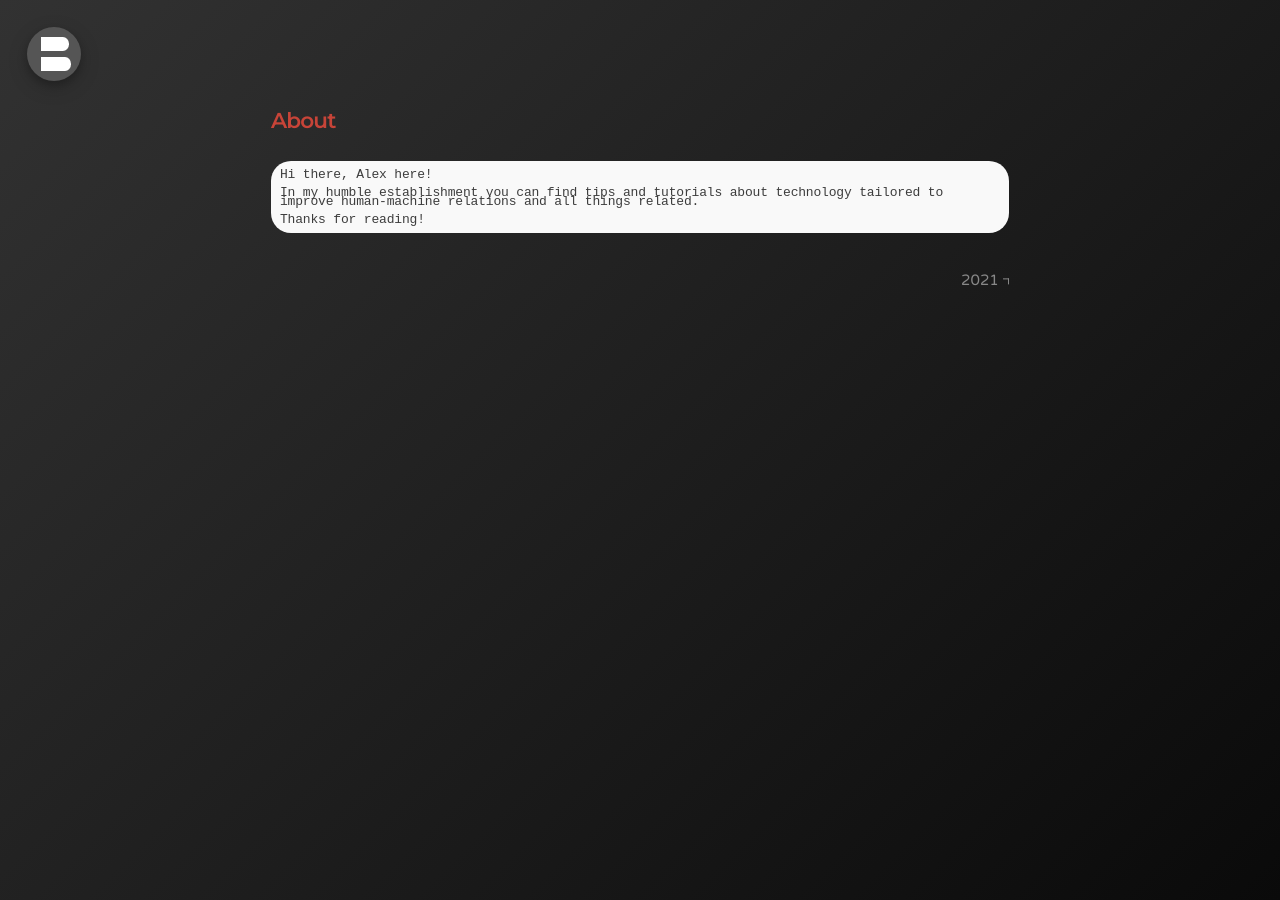
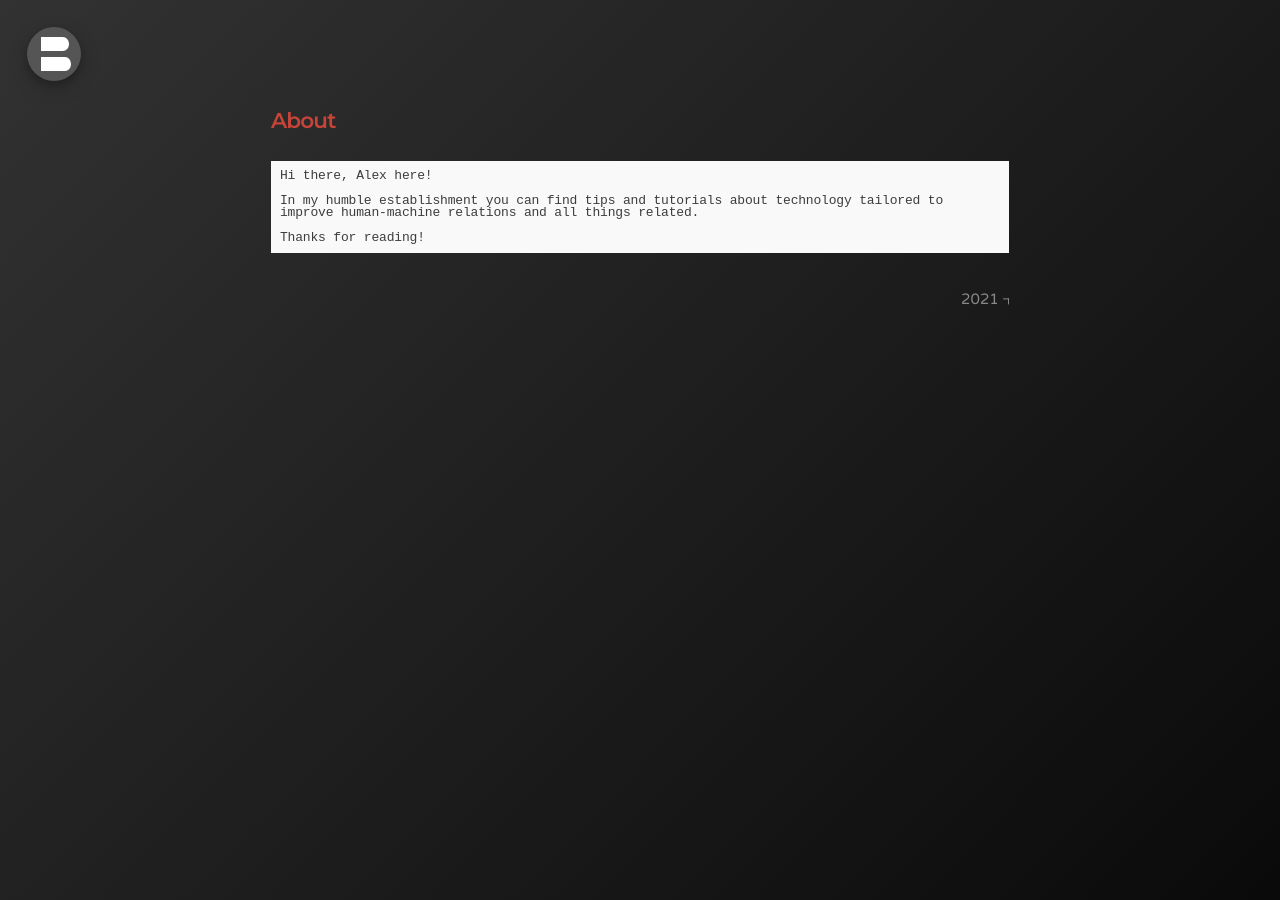
Before and after one commit to bonina/bonina.github.io, a Jekyll site: the page built from about.md, in a window 1280 px wide. Built offline with Jekyll 4.4.1, drawn with Linux system fonts in a browser that asks for light colours.

Commit message:
Update _message.scss

```diff
--- a/_sass/_message.scss
+++ b/_sass/_message.scss
@@ -15,8 +15,7 @@
   //white-space:normal;
   font-size:small;
   font-family: "Courier New", monospace;
-  line-height:0.7;
-  border-radius: 20px;
+  line-height:0.95;
 
   @supports (background: paint(id)) {
   .message.is-loaded {
```
